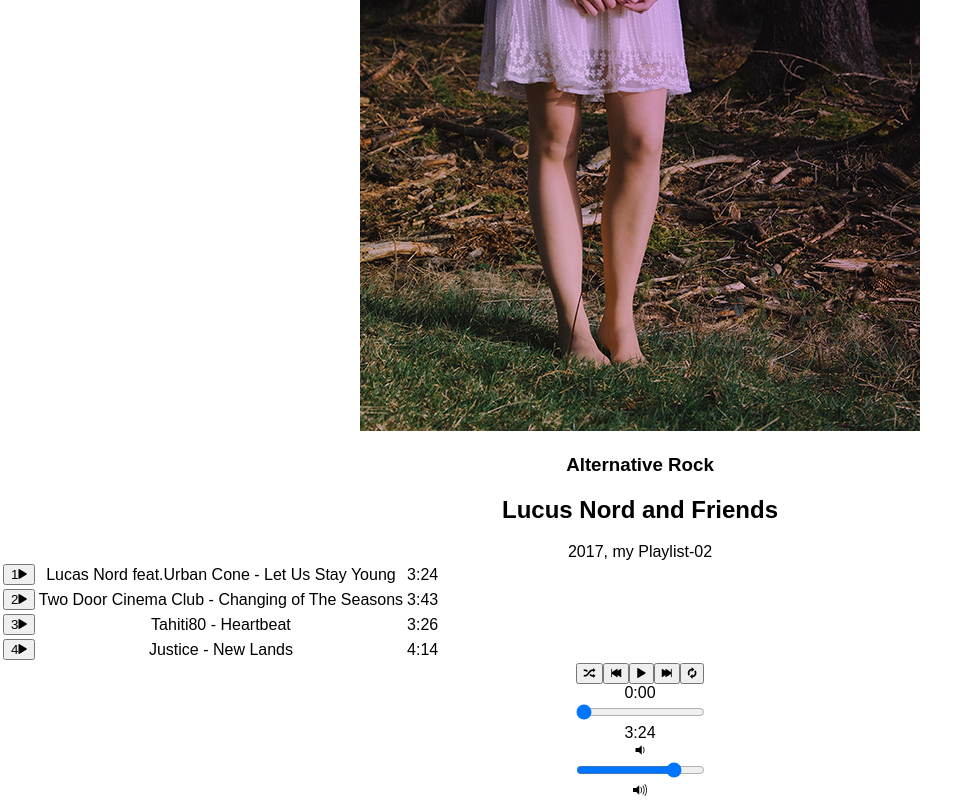
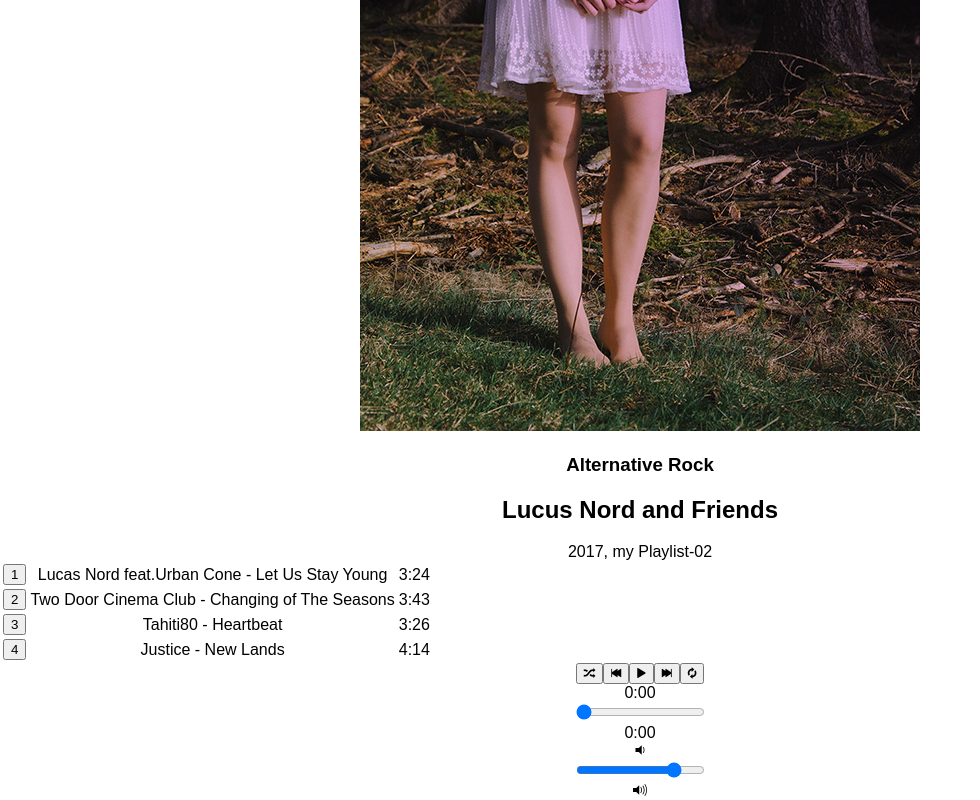
Before and after one commit to bakhumhlea/bloc-jams-react, a React (Create React App) app: page /album/alternative in a window 1280 px wide. Shown: the part 227-1027 px from the top of the page, without its empty margins (0-980 px from the left). Built offline with nearby package versions, Linux system fonts and the light colour scheme.

Commit message:
10-assignment-dynamic-button

```diff
--- a/src/components/Album.js
+++ b/src/components/Album.js
@@ -1,6 +1,7 @@
 import React, {Component} from 'react';
 import albumData from './../data/albums';
 import PlayerBar from './PlayerBar';
+import SongButton from './SongButton';
 
 class Album extends Component {
   constructor(props) {
@@ -11,12 +12,14 @@ class Album extends Component {
     });
     this.state = {
       album: album,
-      currentSong: album.songs[0],
+      currentSong: null,
       currentTime: 0,
-      duration: album.songs[0].duration,
+      duration: null,
       setVolume: "80",
       isPlaying: false,
-      autoplay: true
+      playloop: true,
+      shufflePlay: false,
+      shuffledAlbum: []
     };
 
     this.audioElement = document.createElement('audio');
@@ -36,13 +39,14 @@ class Album extends Component {
     this.audioElement.addEventListener('timeupdate', this.eventListeners.timeupdate);
     this.audioElement.addEventListener('durationchange', this.eventListeners.durationchange);
     this.audioElement.addEventListener('ended', (e) => {
-      if (this.state.autoplay) {
+      if (this.state.playloop) {
         this.handleNextClick();
-      } else
+      } else {
         return;
+      }
     });
+
   }
-
   componentWillUnmount() {
     this.audioElement.src = null;
     this.audioElement.removeEventListener('timeupdate', this.eventListeners.timeupdate);
@@ -64,55 +68,66 @@ class Album extends Component {
     this.setState({ currentSong: song });
   }
 
-  enableAutoPlay() {
-    var value = this.state.autoplay? false : true;
-    this.setState({ autoplay: value});
-    console.log(this.state.autoplay);
+  enablePlayloop() {
+    let togglePlayloop = this.state.playLoop? false : true;
+    this.setState({ playloop: togglePlayloop});
   }
 
-  handleShuffle() {
-    var albumCopy = this.state.album;
-    var shuffledAlbum = [];
-    for (var i = albumCopy.length; i > 0 ; i--) {
-      const RandomIndex = Math.floor(Math.random() * (albumCopy.length + 1));
-      albumCopy.slice(albumCopy[RandomIndex]);
-      shuffledAlbum.push(albumCopy[RandomIndex]);
+  enableShuffle() {
+    const toggleShuffle = this.state.shufflePlay? false : true;
+    this.setState({ shufflePlay : toggleShuffle });
+
+    const newShuffleAlbum = this.state.album.songs.slice();
+    for (var i = newShuffleAlbum.length-1; i > 0 ; i--) {
+      var r = Math.floor(Math.random() * (newShuffleAlbum.length - 1));
+      let temp = newShuffleAlbum[r];
+      newShuffleAlbum[r] = newShuffleAlbum[i];
+      newShuffleAlbum[i] = temp;
     }
-    console.log(shuffledAlbum);
-    this.setState({album : shuffledAlbum});
+    console.log(newShuffleAlbum);
+    this.setState({ shuffledAlbum : newShuffleAlbum });
   }
 
-  handleSongClick(song) {
+  handleSongClick(song,e) {
     const isSameSong = this.state.currentSong === song;
+    let albumToPlay = this.state.shufflePlay? this.state.shuffledAlbum : this.state.album.songs;
     if (this.state.isPlaying && isSameSong) {
       this.pause();
     } else {
-      if (!isSameSong) { this.setSong(song); }
+      if (!isSameSong) {
+        this.setSong(song);
+      } else if (this.state.currentSong === null) {
+        this.setSong(albumToPlay[0]);
+      }
       this.play();
     }
   }
+
   handlePrevClick() {
-    const currentIndex = this.state.album.songs.findIndex(song => this.state.currentSong === song);
+    let albumToFind = this.state.shufflePlay? this.state.shuffledAlbum : this.state.album.songs;
+    const currentIndex = albumToFind.findIndex(song => this.state.currentSong === song);
     const newIndex = Math.max(0, currentIndex - 1);
-    const newSong = this.state.album.songs[newIndex];
+    const newSong = albumToFind[newIndex];
+
     this.setSong(newSong);
     this.play(newSong);
   }
-
   handleNextClick() {
-    const currentIndex = this.state.album.songs.findIndex(song => this.state.currentSong === song);
-    const songNum = this.state.album.songs.length - 1;
-    var lastSong = currentIndex === songNum? true:false;
-    var playLoopStatus = this.state.autoplay;
+    let albumToFind = this.state.shufflePlay? this.state.shuffledAlbum : this.state.album.songs;
+    const currentIndex = albumToFind.findIndex(song => this.state.currentSong === song);
+    const albumLength = albumToFind.length - 1;
+    const lastSong = currentIndex === albumLength? true : false;
+    let playloopStatus = this.state.playloop;
     const newIndex = function() {
-      if( lastSong && playLoopStatus ) {
+      if( lastSong && playloopStatus ) {
         return 0;
       } else {
-        return Math.min(songNum, currentIndex + 1);
+        return Math.min(albumLength, currentIndex + 1);
       }
     };
-    const newSong = this.state.album.songs[newIndex()];
+    const newSong = albumToFind[newIndex()];
     console.log("stopped song index "+currentIndex+" and play "+newIndex());
+    console.log(this.state.playloop);
     this.setSong(newSong);
     this.play(newSong);
   }
@@ -156,12 +171,14 @@ class Album extends Component {
           </colgroup>
           <tbody>
             {this.state.album.songs.map( (song ,index) =>
-              <tr className="song" key={index} onClick={() => this.handleSongClick(song)}>
+              <tr className="song" key={index} onClick={(e) => this.handleSongClick(song,e)}>
                 <td id="song-number-column">
-                  <button>
-                    <span className="song-number">{index+1}</span>
-                    <span key={index+1} className={this.state.isPlaying ? 'ion-pause' : 'ion-play'}></span>
-                  </button>
+                  <SongButton
+                    isPlaying={this.state.isPlaying}
+                    currentSong={this.state.currentSong}
+                    songIndex={index}
+                    buttonOf={song}
+                  />
                 </td>
                 <td id="song-title-column">
                   {song.title}
@@ -181,8 +198,9 @@ class Album extends Component {
           duration={this.state.duration}
           durationDisplay={this.formatTime(this.state.duration)}
           setVolume={this.state.setVolume}
-          playLoop={() => this.enableAutoPlay()}
-          handleSongClick={() => this.handleSongClick(this.state.currentSong)}
+          playloop={() => this.enablePlayloop()}
+          shuffle={() => this.enableShuffle()}
+          handleSongClick={(e) => this.handleSongClick(this.state.currentSong,e)}
           handlePrevClick={() => this.handlePrevClick()}
           handleNextClick={() => this.handleNextClick()}
           handleTimeChange={(e) => this.handleTimeChange(e)}
--- a/src/components/PlayerBar.js
+++ b/src/components/PlayerBar.js
@@ -5,7 +5,7 @@ class PlayerBar extends Component {
     return (
       <section className="player-bar">
         <section id="buttons">
-          <button id="shuffleSong" title="Not Ready!">
+          <button id="shuffle" onClick={this.props.shuffle}>
             <span className="ion-shuffle"></span>
           </button>
            <button id="previous" onClick={this.props.handlePrevClick}>
@@ -17,7 +17,7 @@ class PlayerBar extends Component {
            <button id="next" onClick={this.props.handleNextClick}>
              <span className="ion-skip-forward"></span>
            </button>
-           <button id="playLoop" onClick={this.props.playLoop}>
+           <button id="playloop" onClick={this.props.playloop}>
              <span className="ion-loop"></span>
            </button>
         </section>
--- /dev/null
+++ b/src/components/SongButton.js
@@ -0,0 +1,75 @@
+import React, { Component } from 'react';
+
+class SongButton extends Component {
+  constructor(props) {
+    super(props);
+    this.state = {
+      isOver:false
+    };
+  }
+  handleMouseEnter(e) {
+    this.setState({isOver:true});
+  }
+  handleMouseLeave(e) {
+    this.setState({isOver:false});
+  }
+  render() {
+    let className = 'song-index';
+    let isPlayingSong = this.props.currentSong;
+    let songIsPlaying = this.props.isPlaying;
+    let buttonOf = this.props.buttonOf;
+    let mouseOver = this.state.isOver;
+    let isCurrentSong = isPlayingSong===buttonOf;
+    if(!songIsPlaying && !isCurrentSong && !mouseOver) {
+      return (
+        <button
+          onMouseEnter={(e)=>this.handleMouseEnter(e)}
+          onMouseLeave={(e)=>this.handleMouseLeave(e)}
+        >
+          <span className={className}>{this.props.songIndex+1}</span>
+        </button>
+      );
+    } else if (!isCurrentSong && mouseOver) {
+      className = 'ion-play';
+      return (
+        <button
+          onMouseEnter={()=>this.handleMouseEnter()}
+          onMouseLeave={()=>this.handleMouseLeave()}
+        >
+          <span className={className}></span>
+        </button>
+      );
+    } else if (songIsPlaying && isCurrentSong) {
+      className = 'ion-pause';
+      return (
+        <button
+          onMouseEnter={()=>this.handleMouseEnter()}
+          onMouseLeave={()=>this.handleMouseLeave()}
+        >
+          <span className={className}></span>
+        </button>
+      );
+    } else if (!songIsPlaying && isCurrentSong) {
+      className = 'ion-play';
+      return (
+        <button
+          onMouseEnter={()=>this.handleMouseEnter()}
+          onMouseLeave={()=>this.handleMouseLeave()}
+        >
+          <span className={className}></span>
+        </button>
+      );
+    } else {
+      return (
+        <button
+          onMouseEnter={()=>this.handleMouseEnter()}
+          onMouseLeave={()=>this.handleMouseLeave()}
+        >
+          <span className={className}>{this.props.songIndex+1}</span>
+        </button>
+      );
+    }
+  }
+}
+
+export default SongButton
```
